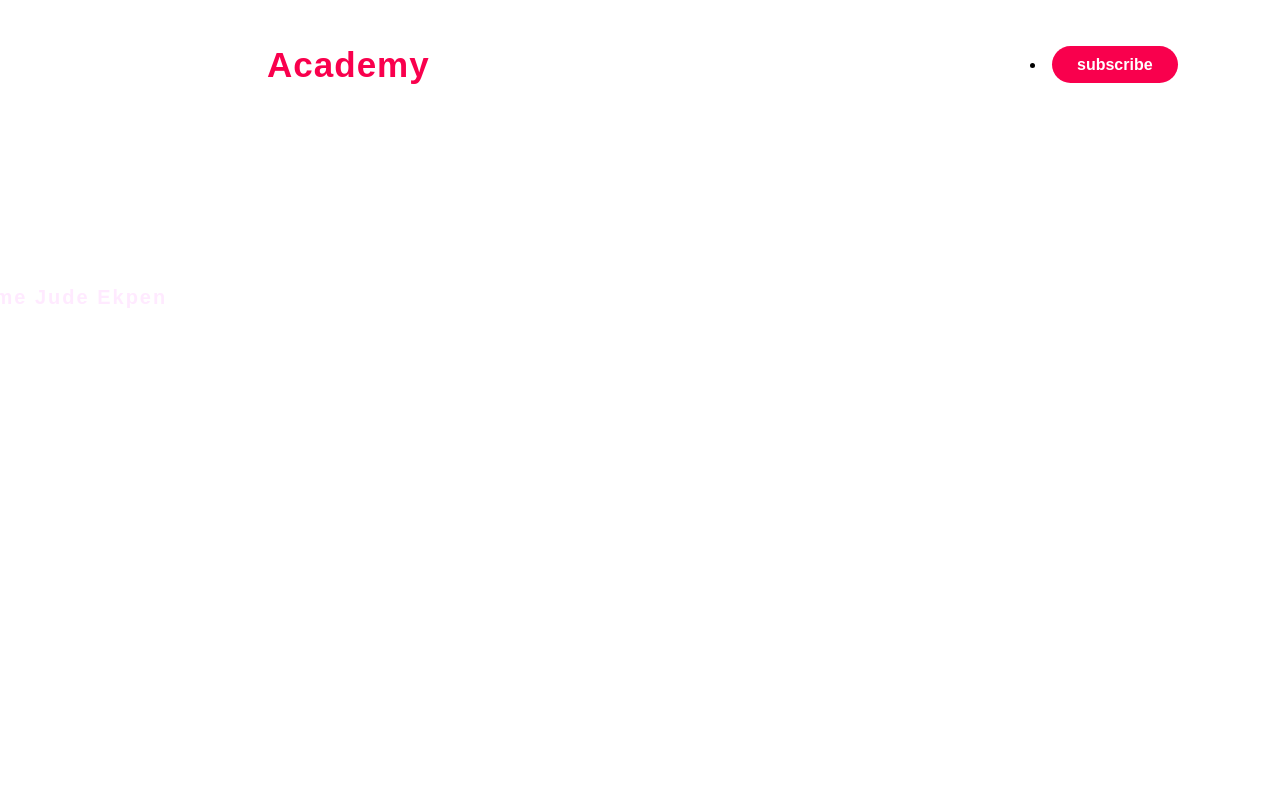
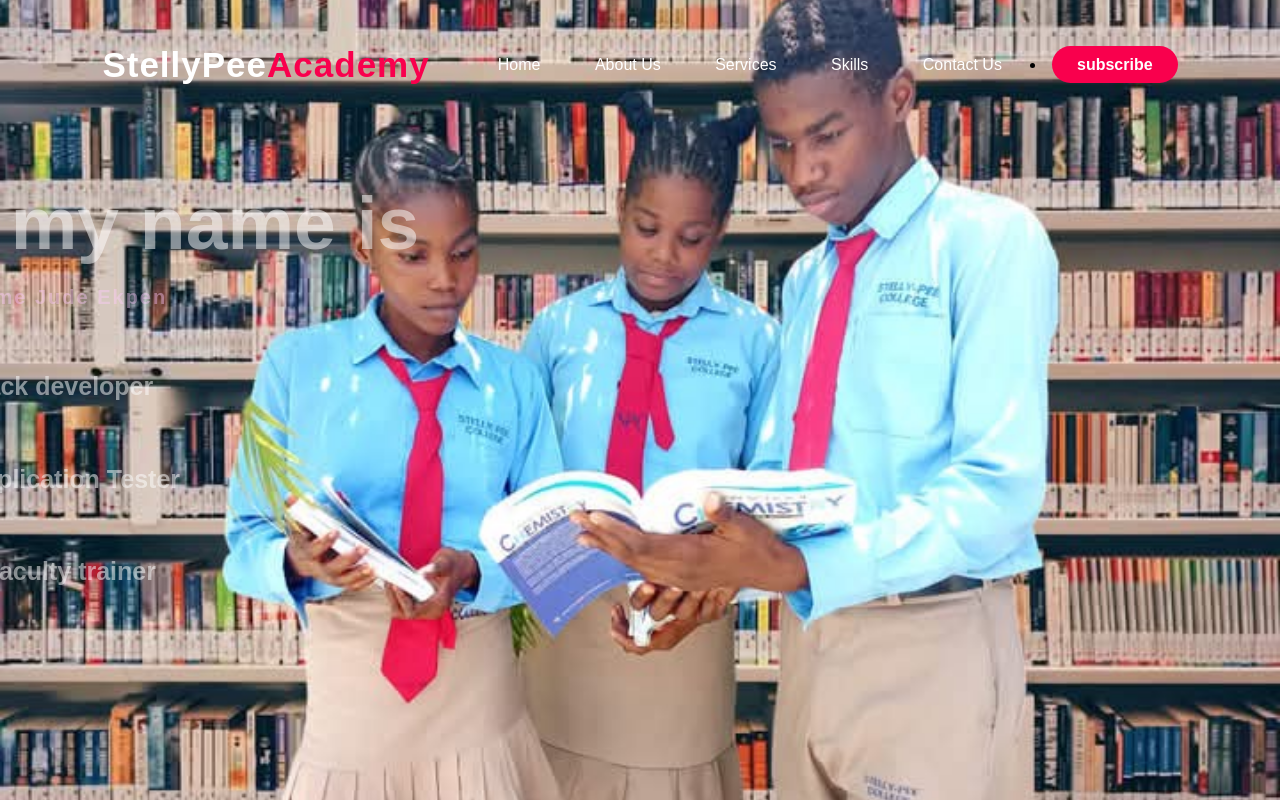
Before and after one commit to just-jude84/stellypee1, a plain HTML site: page index.html in a window 1280 px wide. Drawn offline with Linux system fonts and the light colour scheme.

Commit message:
Update style.css

```diff
--- a/style.css
+++ b/style.css
@@ -7,7 +7,7 @@
 .hero{
    height:100vh;
    width:100%;
-   background-image:url(img1.png);
+   background-image:url(img6.jpeg);
    background-size:cover;
    background-position:center;
 }
```
